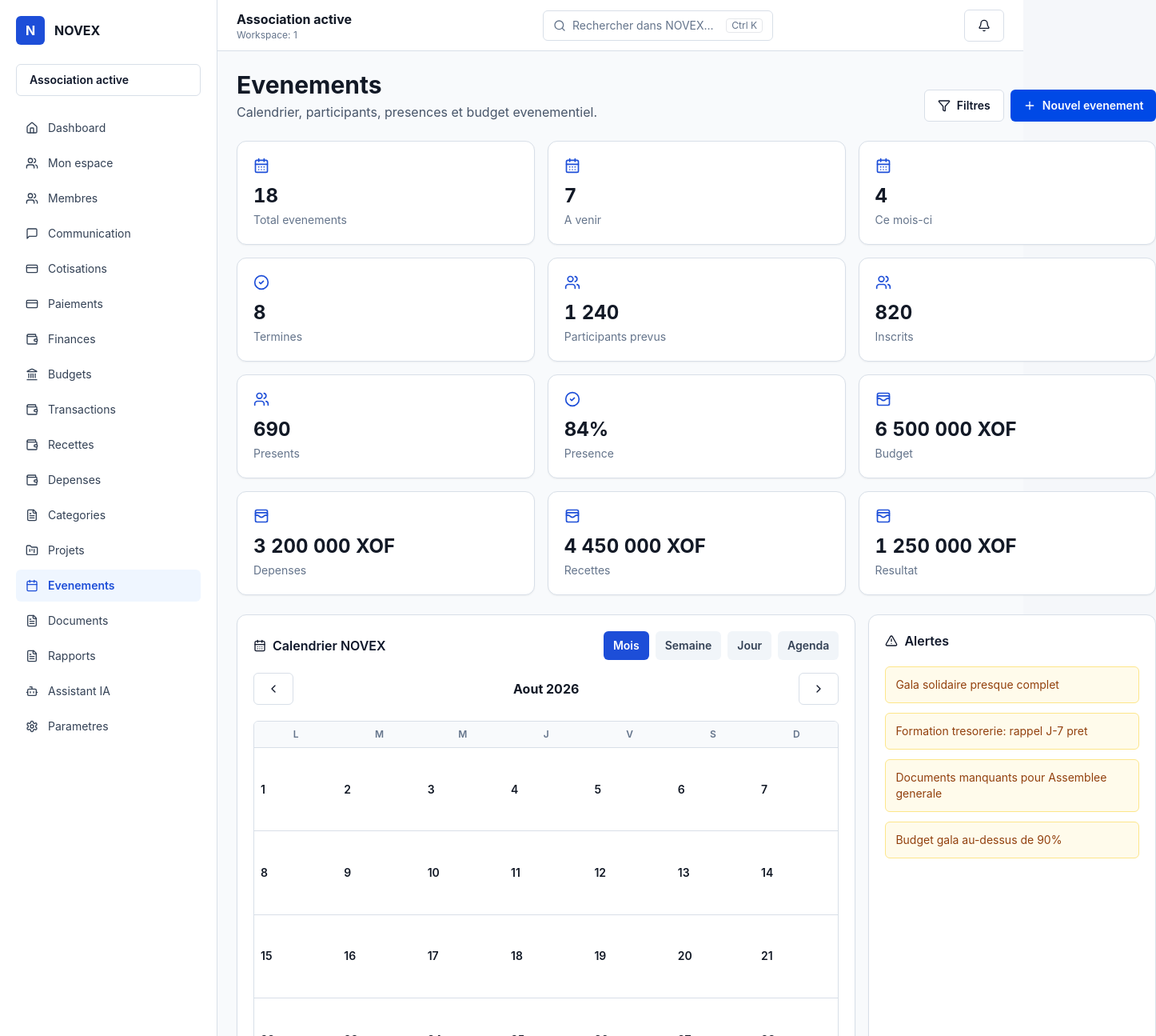
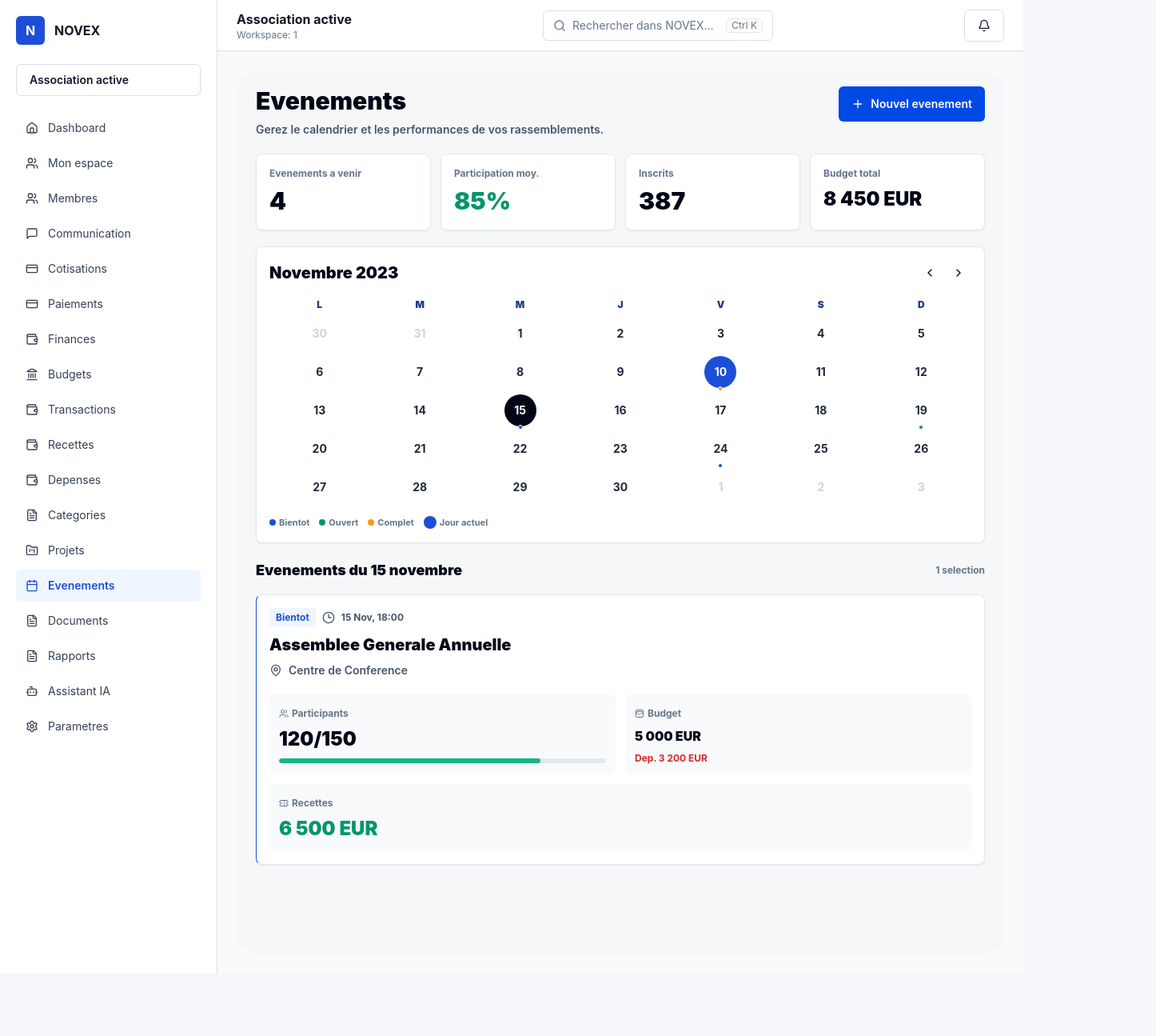
Before and after one commit to momoyann667/novex, a Next.js app in the folder frontend/: page /app/1/events in a window 1280 px wide. Shown: the top 1295 px of the page at 80% size, 1446 px wide, since content can reach past the window. After the commit the page ends 1217 px from the top, so only its background shows below. Built offline with nearby package versions, Linux system fonts and the light colour scheme.

Commit message:
feat: redesign events calendar view

```diff
--- a/frontend/src/features/events/events-view.tsx
+++ b/frontend/src/features/events/events-view.tsx
@@ -1,130 +1,259 @@
 "use client";
 
-import { useState } from "react";
+import { useMemo, useState } from "react";
 import Link from "next/link";
-import { AlertTriangle, CalendarDays, CheckCircle2, ChevronLeft, ChevronRight, Filter, LayoutGrid, List, Plus, Search, Ticket, Users, WalletCards } from "lucide-react";
+import { CalendarDays, ChevronLeft, ChevronRight, Clock3, MapPin, Plus, Ticket, Users, WalletCards } from "lucide-react";
 import { Button } from "@/components/ui/button";
-import { Card, CardContent, CardHeader, CardTitle } from "@/components/ui/card";
-import { PageHeader } from "@/components/layout/page-header";
-import { CALENDAR_MODES, EVENT_STATUSES, EVENT_TYPES } from "./event-status";
 
-const kpis = [
-  ["18", "Total evenements", CalendarDays],
-  ["7", "A venir", CalendarDays],
-  ["4", "Ce mois-ci", CalendarDays],
-  ["8", "Termines", CheckCircle2],
-  ["1 240", "Participants prevus", Users],
-  ["820", "Inscrits", Users],
-  ["690", "Presents", Users],
-  ["84%", "Presence", CheckCircle2],
-  ["6 500 000 XOF", "Budget", WalletCards],
-  ["3 200 000 XOF", "Depenses", WalletCards],
-  ["4 450 000 XOF", "Recettes", WalletCards],
-  ["1 250 000 XOF", "Resultat", WalletCards],
-] as const;
+type EventRow = {
+  id: string;
+  title: string;
+  day: number;
+  time: string;
+  type: string;
+  location: string;
+  participants: string;
+  participantPercent: number;
+  budget: string;
+  expense: string;
+  revenue: string;
+  status: "Bientot" | "Ouvert" | "Complet";
+};
 
-const days = Array.from({ length: 35 }, (_, index) => index + 1);
+const monthLabel = "Novembre 2023";
+const todayDay = 10;
+const leadingDays = [30, 31];
 
-const eventRows = [
-  ["EVT-2026-001", "Gala solidaire", "30 Aout 2026", "FUNDRAISING", "Hotel Ivoire", "Awa Kone", "320 / 400", "REGISTRATION_OPEN"],
-  ["EVT-2026-002", "Formation tresorerie", "5 Sept 2026", "TRAINING", "En ligne", "Yao Kouame", "86 / 100", "PLANNED"],
-  ["EVT-2026-003", "Assemblee generale", "12 Sept 2026", "GENERAL_ASSEMBLY", "Siege", "Mariam Traore", "140 / 180", "PLANNED"],
-] as const;
+const events: EventRow[] = [
+  {
+    id: "EVT-2023-001",
+    title: "Assemblee Generale Annuelle",
+    day: 15,
+    time: "18:00",
+    type: "Conference",
+    location: "Centre de Conference",
+    participants: "120/150",
+    participantPercent: 80,
+    budget: "5 000 EUR",
+    expense: "3 200 EUR",
+    revenue: "6 500 EUR",
+    status: "Bientot"
+  },
+  {
+    id: "EVT-2023-002",
+    title: "Atelier Formation Numerique",
+    day: 19,
+    time: "09:00",
+    type: "Formation",
+    location: "En ligne (Zoom)",
+    participants: "45/50",
+    participantPercent: 90,
+    budget: "500 EUR",
+    expense: "120 EUR",
+    revenue: "0 EUR",
+    status: "Ouvert"
+  },
+  {
+    id: "EVT-2023-003",
+    title: "Reunion Bureau Executif",
+    day: 10,
+    time: "16:30",
+    type: "Reunion",
+    location: "Siege NOVEX",
+    participants: "12/12",
+    participantPercent: 100,
+    budget: "150 EUR",
+    expense: "80 EUR",
+    revenue: "0 EUR",
+    status: "Complet"
+  },
+  {
+    id: "EVT-2023-004",
+    title: "Journee Communautaire",
+    day: 24,
+    time: "08:00",
+    type: "Social",
+    location: "Parc municipal",
+    participants: "210/300",
+    participantPercent: 70,
+    budget: "2 800 EUR",
+    expense: "1 100 EUR",
+    revenue: "900 EUR",
+    status: "Bientot"
+  }
+];
+
+const days = [
+  ...leadingDays.map((day) => ({ day, outside: true })),
+  ...Array.from({ length: 30 }, (_, index) => ({ day: index + 1, outside: false })),
+  ...[1, 2, 3].map((day) => ({ day, outside: true }))
+];
+
+function eventDotClass(status: EventRow["status"]) {
+  return {
+    Bientot: "bg-blue-700",
+    Ouvert: "bg-emerald-600",
+    Complet: "bg-amber-500"
+  }[status];
+}
+
+function statusClass(status: EventRow["status"]) {
+  return {
+    Bientot: "bg-blue-50 text-blue-700",
+    Ouvert: "bg-emerald-50 text-emerald-700",
+    Complet: "bg-amber-50 text-amber-700"
+  }[status];
+}
+
+function eventDaySummary(day: number) {
+  const count = events.filter((event) => event.day === day).length;
+  if (!count) return "";
+  return `${count} evenement${count > 1 ? "s" : ""}`;
+}
 
 export function EventsView({ workspaceSlug }: Readonly<{ workspaceSlug: string }>) {
-  const [mode, setMode] = useState<(typeof CALENDAR_MODES)[number]>("Mois");
-  const [visualMode, setVisualMode] = useState<"list" | "cards">("list");
+  const [selectedDay, setSelectedDay] = useState(15);
+  const selectedEvents = useMemo(() => events.filter((event) => event.day === selectedDay), [selectedDay]);
+  const upcomingEvents = events.filter((event) => event.day >= todayDay).length;
+  const averageParticipation = Math.round(events.reduce((total, event) => total + event.participantPercent, 0) / events.length);
 
   return (
-    <div className="grid gap-6">
-      <PageHeader
-        title="Evenements"
-        description="Calendrier, participants, presences et budget evenementiel."
-        actions={
-          <>
-            <Button type="button" variant="outline"><Filter className="size-4" /> Filtres</Button>
-            <Button asChild><Link href={`/app/${workspaceSlug}/events/new`}><Plus className="size-4" /> Nouvel evenement</Link></Button>
-          </>
-        }
-      />
-      <section className="grid gap-4 sm:grid-cols-2 xl:grid-cols-3 2xl:grid-cols-9">
-        {kpis.map(([value, label, Icon]) => (
-          <Card key={label}><CardContent className="p-5"><Icon className="size-5 text-blue-700" /><div className="mt-3 text-2xl font-bold tabular-nums">{value}</div><p className="mt-1 text-sm text-slate-500">{label}</p></CardContent></Card>
-        ))}
+    <main className="min-h-screen bg-[#f5f7f8] px-4 pb-28 pt-5 text-slate-950 md:rounded-[28px] md:px-6">
+      <header className="flex items-start justify-between gap-4">
+        <div>
+          <h1 className="text-3xl font-black tracking-normal">Evenements</h1>
+          <p className="mt-2 max-w-md text-sm font-semibold leading-5 text-slate-600">Gerez le calendrier et les performances de vos rassemblements.</p>
+        </div>
+        <Button asChild className="hidden min-h-11 px-4 md:inline-flex">
+          <Link href={`/app/${workspaceSlug}/events/new`}>
+            <Plus className="size-4" />
+            Nouvel evenement
+          </Link>
+        </Button>
+      </header>
+
+      <section className="mt-5 grid grid-cols-2 gap-3 md:grid-cols-4">
+        <article className="min-h-24 rounded-lg border border-slate-200 bg-white p-4 shadow-sm">
+          <p className="text-xs font-bold text-slate-500">Evenements a venir</p>
+          <p className="mt-2 text-3xl font-black">{upcomingEvents}</p>
+        </article>
+        <article className="min-h-24 rounded-lg border border-slate-200 bg-white p-4 shadow-sm">
+          <p className="text-xs font-bold text-slate-500">Participation moy.</p>
+          <p className="mt-2 text-3xl font-black text-emerald-600">{averageParticipation}%</p>
+        </article>
+        <article className="min-h-24 rounded-lg border border-slate-200 bg-white p-4 shadow-sm">
+          <p className="text-xs font-bold text-slate-500">Inscrits</p>
+          <p className="mt-2 text-3xl font-black">387</p>
+        </article>
+        <article className="min-h-24 rounded-lg border border-slate-200 bg-white p-4 shadow-sm">
+          <p className="text-xs font-bold text-slate-500">Budget total</p>
+          <p className="mt-2 text-2xl font-black">8 450 EUR</p>
+        </article>
       </section>
-      <section className="grid gap-4 xl:grid-cols-[minmax(0,1fr)_360px]">
-        <Card>
-          <CardHeader className="gap-4">
-            <div className="flex flex-col gap-3 lg:flex-row lg:items-center lg:justify-between">
-              <CardTitle className="flex items-center gap-2 text-base text-slate-900"><CalendarDays className="size-4" /> Calendrier NOVEX</CardTitle>
-              <div className="flex flex-wrap gap-2">
-                {CALENDAR_MODES.map((item) => (
-                  <button className={`min-h-9 rounded-md px-3 text-sm font-semibold ${mode === item ? "bg-blue-700 text-white" : "bg-slate-100 text-slate-700"}`} key={item} onClick={() => setMode(item)} type="button">
-                    {item}
+
+      <section className="mt-5 rounded-lg border border-slate-200 bg-white p-4 shadow-sm">
+        <div className="flex items-center justify-between">
+          <h2 className="text-xl font-black tracking-normal">{monthLabel}</h2>
+          <div className="flex gap-1">
+            <button className="grid size-8 place-items-center rounded-md hover:bg-slate-100" type="button" aria-label="Mois precedent">
+              <ChevronLeft className="size-4" />
             </button>
-                ))}
+            <button className="grid size-8 place-items-center rounded-md hover:bg-slate-100" type="button" aria-label="Mois suivant">
+              <ChevronRight className="size-4" />
+            </button>
           </div>
         </div>
-            <div className="flex items-center justify-between">
-              <Button type="button" variant="outline" aria-label="Periode precedente"><ChevronLeft className="size-4" /></Button>
-              <strong>Aout 2026</strong>
-              <Button type="button" variant="outline" aria-label="Periode suivante"><ChevronRight className="size-4" /></Button>
+
+        <div className="mt-4 grid grid-cols-7 gap-y-2 text-center text-xs font-black text-blue-900">
+          {["L", "M", "M", "J", "V", "S", "D"].map((day) => <span key={day}>{day}</span>)}
         </div>
-          </CardHeader>
-          <CardContent className="grid gap-4">
-            {mode === "Mois" ? (
-              <div className="grid grid-cols-7 overflow-hidden rounded-md border border-border">
-                {["L", "M", "M", "J", "V", "S", "D"].map((day) => <div className="bg-slate-50 p-2 text-center text-xs font-semibold text-slate-500" key={day}>{day}</div>)}
-                {days.map((day) => (
-                  <button className="aspect-square border-t border-border p-2 text-left text-sm hover:bg-blue-50" key={day} type="button">
-                    <span className="font-semibold">{day <= 31 ? day : ""}</span>
+        <div className="mt-2 grid grid-cols-7 gap-y-2">
+          {days.map(({ day, outside }, index) => {
+            const dayEvents = outside ? [] : events.filter((event) => event.day === day);
+            const isToday = !outside && day === todayDay;
+            const isSelected = !outside && day === selectedDay;
+            return (
+              <button
+                className={`relative mx-auto grid size-10 place-items-center rounded-full text-sm font-bold transition-colors ${outside ? "text-slate-300" : isSelected ? "bg-slate-950 text-white" : isToday ? "bg-blue-700 text-white" : "text-slate-800 hover:bg-blue-50"}`}
+                type="button"
+                key={`${outside ? "outside" : "current"}-${day}-${index}`}
+                onClick={() => !outside && setSelectedDay(day)}
+                aria-label={`${day} novembre ${eventDaySummary(day)}`}
+              >
+                {day}
+                {dayEvents.length ? (
+                  <span className="absolute -bottom-1 flex gap-0.5">
+                    {dayEvents.slice(0, 3).map((event) => <span className={`block size-1.5 rounded-full border border-white ${eventDotClass(event.status)}`} key={event.id} />)}
+                  </span>
+                ) : null}
               </button>
-                ))}
+            );
+          })}
         </div>
-            ) : (
-              <div className="grid place-items-center rounded-md border border-dashed border-border bg-slate-50 p-10 text-center">
-                <div><CalendarDays className="mx-auto size-8 text-blue-700" /><p className="mt-2 font-semibold">Vue {mode}</p><p className="text-sm text-slate-500">Les evenements de la periode chargee par l'API calendrier apparaitront ici.</p></div>
-              </div>
-            )}
-          </CardContent>
-        </Card>
-        <Card>
-          <CardHeader><CardTitle className="flex items-center gap-2 text-base text-slate-900"><AlertTriangle className="size-4" /> Alertes</CardTitle></CardHeader>
-          <CardContent className="grid gap-3 text-sm">
-            {["Gala solidaire presque complet", "Formation tresorerie: rappel J-7 pret", "Documents manquants pour Assemblee generale", "Budget gala au-dessus de 90%"].map((item) => <div className="rounded-md border border-amber-200 bg-amber-50 p-3 text-amber-800" key={item}>{item}</div>)}
-          </CardContent>
-        </Card>
-      </section>
-      <section className="rounded-card border border-border bg-white p-4">
-        <div className="grid gap-3 lg:grid-cols-[minmax(0,1fr)_160px_160px_120px]">
-          <label className="flex min-h-10 items-center gap-2 rounded-md border border-border px-3 text-sm text-slate-500">
-            <Search className="size-4" />
-            <input className="w-full bg-transparent outline-none" placeholder="Rechercher un evenement..." />
-          </label>
-          <select className="min-h-10 rounded-md border border-border px-3 text-sm"><option>Type</option>{EVENT_TYPES.map((type) => <option key={type.value}>{type.label}</option>)}</select>
-          <select className="min-h-10 rounded-md border border-border px-3 text-sm"><option>Statut</option>{EVENT_STATUSES.map((status) => <option key={status.value}>{status.label}</option>)}</select>
-          <Button type="button" variant="outline" onClick={() => setVisualMode(visualMode === "list" ? "cards" : "list")}>{visualMode === "list" ? <LayoutGrid className="size-4" /> : <List className="size-4" />} Vue</Button>
-        </div>
-        <div className="mt-4 hidden grid-cols-[1fr_160px_120px_160px_140px_120px_110px_100px] gap-3 border-b border-border px-3 py-3 text-xs font-semibold uppercase text-slate-500 lg:grid">
-          <span>Evenement</span><span>Date</span><span>Type</span><span>Lieu</span><span>Responsable</span><span>Participants</span><span>Budget</span><span>Statut</span>
-        </div>
-        <div className="mt-3 grid gap-2">
-          {eventRows.map((row) => (
-            <Link className="grid gap-3 rounded-md border border-border p-3 text-sm hover:border-blue-200 hover:bg-slate-50 lg:grid-cols-[1fr_160px_120px_160px_140px_120px_110px_120px]" href={`/app/${workspaceSlug}/events/${row[0]}`} key={row[0]}>
-              <span><strong>{row[1]}</strong><span className="block text-xs text-slate-500">{row[0]}</span></span>
-              {row.slice(2).map((item) => <span key={item}>{item}</span>)}
-            </Link>
-          ))}
+        <div className="mt-4 flex flex-wrap gap-3 text-[11px] font-bold text-slate-500">
+          <span className="inline-flex items-center gap-1"><span className="size-2 rounded-full bg-blue-700" /> Bientot</span>
+          <span className="inline-flex items-center gap-1"><span className="size-2 rounded-full bg-emerald-600" /> Ouvert</span>
+          <span className="inline-flex items-center gap-1"><span className="size-2 rounded-full bg-amber-500" /> Complet</span>
+          <span className="inline-flex items-center gap-1"><span className="size-4 rounded-full bg-blue-700" /> Jour actuel</span>
         </div>
       </section>
-      <section className="grid gap-4 lg:grid-cols-3">
-        {["Evenements", "Participants", "Performance"].map((title, index) => (
-          <Card key={title}>
-            <CardHeader><CardTitle className="flex items-center gap-2 text-base"><Ticket className="size-4" /> {title}</CardTitle></CardHeader>
-            <CardContent><div className="flex h-36 items-end gap-2">{[30, 68, 52, 88, 74, 46].map((height) => <div className="flex-1 rounded-t bg-blue-700" key={`${title}-${height}`} style={{ height: `${Math.max(10, height - index * 8)}%` }} />)}</div></CardContent>
-          </Card>
-        ))}
+
+      <section className="mt-5 grid gap-4">
+        <div className="flex items-center justify-between">
+          <h2 className="text-lg font-black">Evenements du {selectedDay} novembre</h2>
+          <span className="text-xs font-bold text-slate-500">{selectedEvents.length} selection</span>
+        </div>
+
+        {selectedEvents.length ? selectedEvents.map((event) => (
+          <Link
+            className="block rounded-lg border border-slate-200 border-l-blue-700 bg-white p-4 shadow-sm transition-colors hover:border-blue-200 hover:bg-blue-50/40"
+            href={`/app/${workspaceSlug}/events/${event.id}`}
+            key={event.id}
+          >
+            <div className="flex items-center gap-2 text-xs font-bold text-slate-600">
+              <span className={`rounded px-2 py-1 ${statusClass(event.status)}`}>{event.status}</span>
+              <Clock3 className="size-4" />
+              <span>{selectedDay} Nov, {event.time}</span>
+            </div>
+            <h3 className="mt-2 text-xl font-black tracking-normal">{event.title}</h3>
+            <p className="mt-2 inline-flex items-center gap-2 text-sm font-semibold text-slate-600">
+              <MapPin className="size-4" />
+              {event.location}
+            </p>
+
+            <div className="mt-4 grid grid-cols-2 gap-3">
+              <div className="rounded-md bg-slate-50 p-3">
+                <p className="inline-flex items-center gap-1 text-xs font-bold text-slate-500"><Users className="size-3" /> Participants</p>
+                <p className="mt-1 text-2xl font-black">{event.participants}</p>
+                <div className="mt-2 h-1.5 overflow-hidden rounded-full bg-slate-200">
+                  <span className="block h-full rounded-full bg-emerald-500" style={{ width: `${event.participantPercent}%` }} />
+                </div>
+              </div>
+              <div className="rounded-md bg-slate-50 p-3">
+                <p className="inline-flex items-center gap-1 text-xs font-bold text-slate-500"><WalletCards className="size-3" /> Budget</p>
+                <p className="mt-1 text-base font-black">{event.budget}</p>
+                <p className="mt-2 text-xs font-bold text-red-600">Dep. {event.expense}</p>
+              </div>
+              <div className="col-span-2 rounded-md bg-slate-50 p-3">
+                <p className="inline-flex items-center gap-1 text-xs font-bold text-slate-500"><Ticket className="size-3" /> Recettes</p>
+                <p className="mt-1 text-2xl font-black text-emerald-600">{event.revenue}</p>
+              </div>
+            </div>
+          </Link>
+        )) : (
+          <article className="rounded-lg border border-dashed border-slate-300 bg-white p-6 text-center shadow-sm">
+            <CalendarDays className="mx-auto size-8 text-slate-300" />
+            <h3 className="mt-3 text-lg font-black">Aucun evenement ce jour</h3>
+            <p className="mt-1 text-sm font-semibold text-slate-500">Selectionnez une date avec un point pour afficher les details.</p>
+          </article>
+        )}
       </section>
-    </div>
+
+      <Button asChild className="fixed bottom-24 right-5 z-20 grid size-14 place-items-center rounded-full bg-blue-700 p-0 text-white shadow-xl shadow-blue-900/25 md:hidden">
+        <Link href={`/app/${workspaceSlug}/events/new`} aria-label="Ajouter un evenement">
+          <Plus className="size-7" />
+        </Link>
+      </Button>
+    </main>
   );
 }
```
Lines whose indentation alone changed are shown as unchanged.
